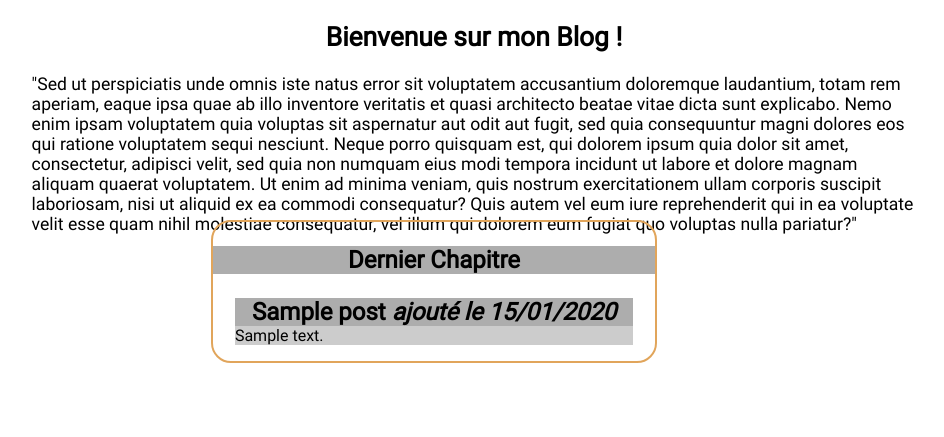
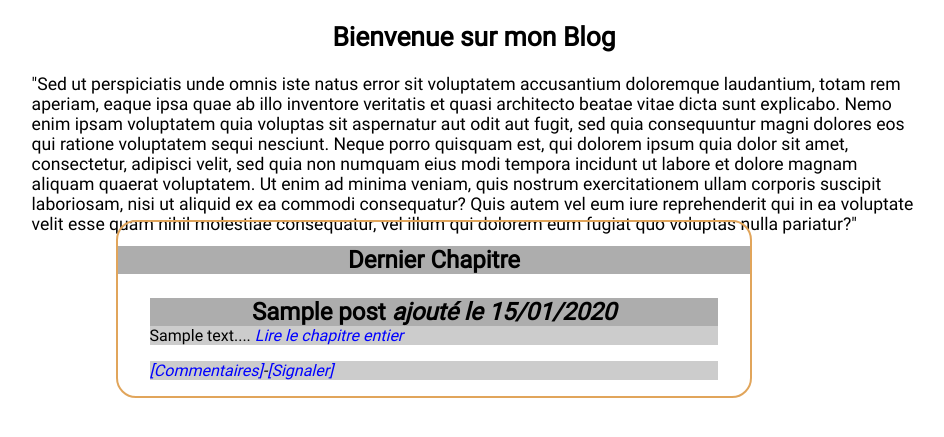
Before and after one commit to JMTanne/Projet_Creez-un-blog-pour-un-ecrivain, a PHP site: page / in a window 1280 px wide. Shown: the part 166-603 px from the top of the page, without its empty margins (166-1110 px from the left). Run offline with PHP 8.4, Linux system fonts and the light colour scheme; tables that the repository leaves empty or names only in its code hold one stand-in row (values such as "Sample post").

Commit message:
Add the 'Comments' link below the Last Post present on home + Add function to see only the fists 1000 string caracters of the Last Post and a Link to see All Last Post/Chapter

```diff
--- a/view/welcomeView.php
+++ b/view/welcomeView.php
@@ -6,13 +6,11 @@
 
 	<section id="welcome_index">
 
-		<h1>Bienvenue sur mon Blog !</h1>
+		<h1>Bienvenue sur mon Blog</h1>
 
 		<p> "Sed ut perspiciatis unde omnis iste natus error sit voluptatem accusantium doloremque laudantium, totam rem aperiam, eaque ipsa quae ab illo inventore veritatis et quasi architecto beatae vitae dicta sunt explicabo. Nemo enim ipsam voluptatem quia voluptas sit aspernatur aut odit aut fugit, sed quia consequuntur magni dolores eos qui ratione voluptatem sequi nesciunt. Neque porro quisquam est, qui dolorem ipsum quia dolor sit amet, consectetur, adipisci velit, sed quia non numquam eius modi tempora incidunt ut labore et dolore magnam aliquam quaerat voluptatem. Ut enim ad minima veniam, quis nostrum exercitationem ullam corporis suscipit laboriosam, nisi ut aliquid ex ea commodi consequatur? Quis autem vel eum iure reprehenderit qui in ea voluptate velit esse quam nihil molestiae consequatur, vel illum qui dolorem eum fugiat quo voluptas nulla pariatur?"</p>
 
 	</section>
-
-	<div id="welcome_section">
 
 		<section id="welcome_lastPosts">
 
@@ -28,8 +26,11 @@
 		            	<em>ajouté le <?= $data['creation_date_fr'] ?></em>
 		        	</h3>
 
-			        	<p>
-			            <?= nl2br(htmlspecialchars($data['post_content'])) ?>
+			        <p>
+			            <?= nl2br(htmlspecialchars(substr($data['post_content'], 0, 1000))) . '... ' ?> <em><a class="all_chapter" href="index.php?action=post&amp;id=<?= $data['id'] ?>">Lire le chapitre entier</a></em>
+			        </p>
+			        <p>
+			            <em><a class="comments" href="index.php?action=comments&amp;id=<?= $data['id'] ?>">[Commentaires]</a></em><em>-</em><em><a class="alert" href="#">[Signaler]</a></em>
 			            <br />
 			        </p>
 			    </div>
@@ -40,8 +41,6 @@
 
 		</section>
 
-	</div>
-
 </div>
 
 
```
